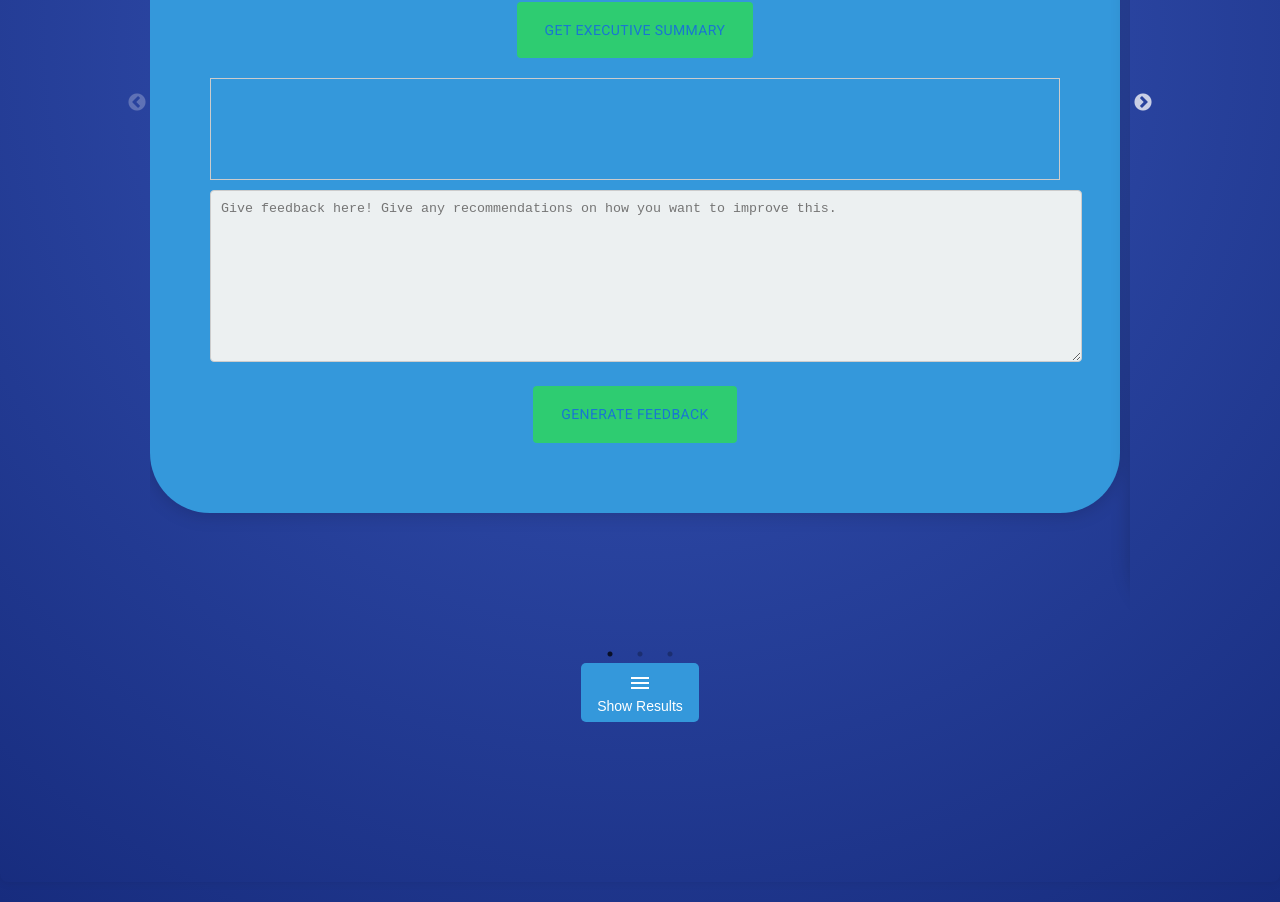
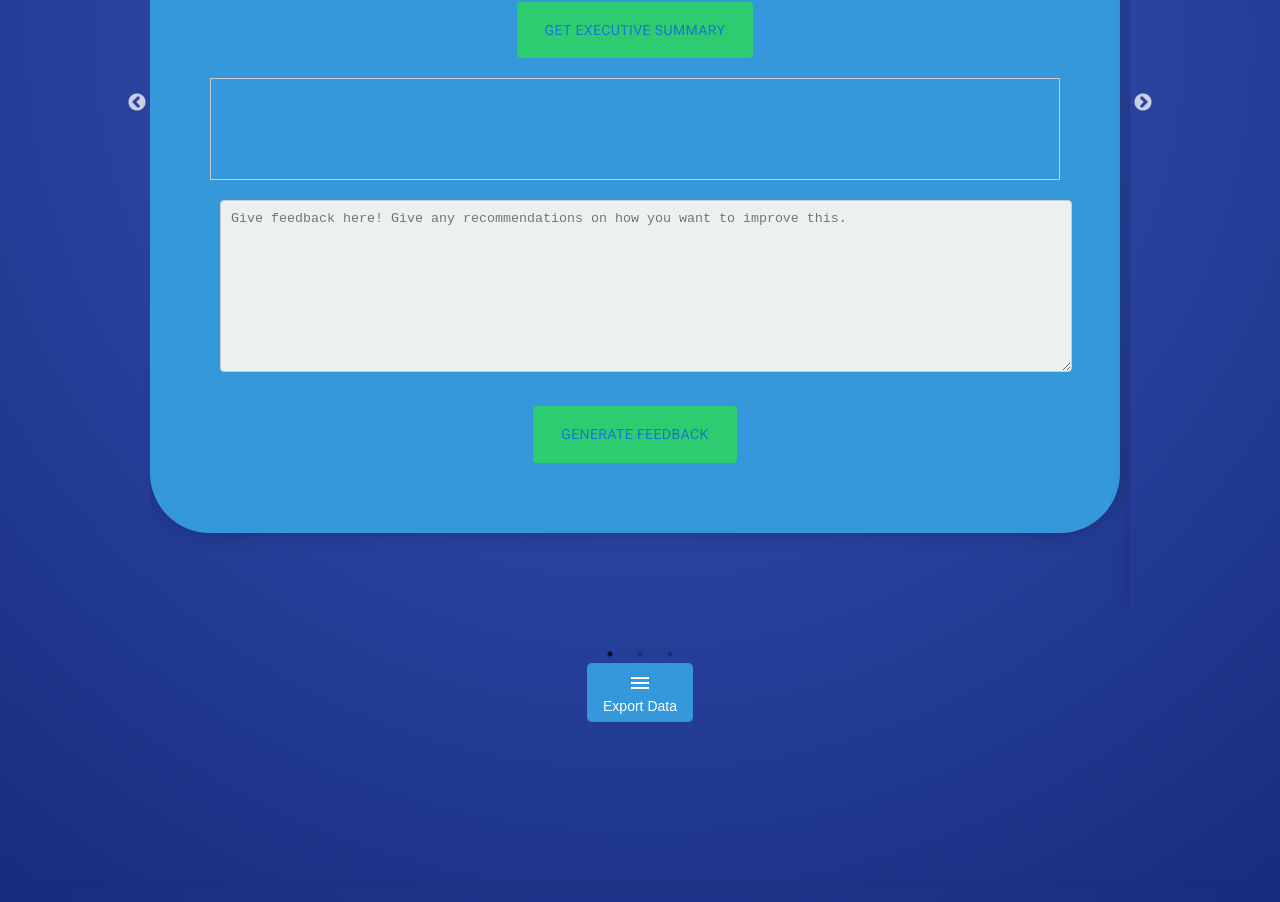
Before and after one commit to TarinPairor/exhibition-sales-pitch, a React (Create React App) app: page / in a window 1280 px wide. Shown: the part 830-1732 px from the top of the page. Built offline with nearby package versions, Linux system fonts and the light colour scheme.

Commit message:
changed API_KEY in pitch

```diff
--- a/src/components/ResultButtonsWrapper.js
+++ b/src/components/ResultButtonsWrapper.js
@@ -22,7 +22,7 @@ const ResultButtonsWrapper = ({
       <button onClick={toggleDisplay}>
         <MenuIcon />
         <br></br>
-        {isDisplayed ? "Hide Results" : "Show Results"}
+        Export Data
       </button>
       {isDisplayed && (
         <>
--- a/src/components/pages/Home.css
+++ b/src/components/pages/Home.css
@@ -68,13 +68,6 @@ body {
   display: inline-block;
   animation: glitter 20s infinite linear;
   font-size: 2em; /* Adjust the font size as needed */
-}
-
-.exec-summary-container,
-.proposed-solution-container,
-.price-container {
-  margin-bottom: 20px;
-  background-color: #83e8df;
 }
 
 [class$="-title"] {
@@ -196,3 +189,7 @@ textarea {
 .price-feedback-Button {
   text-align: center;
 }
+
+[class$="-feedback-input"] {
+  margin: 10px;
+}
--- a/src/components/pages/Home.js
+++ b/src/components/pages/Home.js
@@ -33,7 +33,7 @@ function Home() {
 
   const sliderSettings = {
     dots: true,
-    infinite: false,
+    infinite: true,
     speed: 500,
     slidesToShow: 1,
     slidesToScroll: 1,
--- a/src/components/pages/Pitch.css
+++ b/src/components/pages/Pitch.css
@@ -65,4 +65,5 @@
   margin-top: 20px;
   font-size: 18px;
   line-height: 1.5;
+  color: #fff;
 }
--- a/src/components/pages/Pitch.js
+++ b/src/components/pages/Pitch.js
@@ -1,13 +1,18 @@
 import { useState } from "react";
 import CircularIndeterminate from "../Circular";
+import { motion } from "framer-motion";
 import React from "react";
 import "./Pitch.css";
+import { API_KEY } from "../../API_KEY";
 function Pitch() {
-  const API_KEY = "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";
   const [text, setText] = useState("");
   const [pitch, setPitch] = useState("");
   const [load, setLoad] = useState(false);
   async function callOpenAIAPI() {
+    if (text.length == 0) {
+      setPitch("Input Something");
+      return;
+    }
     console.log("Calling the OpenAI API");
     setLoad(true);
     const APIBody = {
@@ -40,17 +45,35 @@ function Pitch() {
   return (
     <div className="pitch-container">
       <div className="pitch-title-wrapper">
-        <div className="pitch-title" style={{ position: "relative" }}>
+        <motion.div
+          className="pitch-title"
+          style={{ position: "relative" }}
+          initial={{ opacity: 0 }}
+          animate={{ opacity: 1 }}
+          transition={{ duration: 1 }}
+        >
           <h1 style={{ fontWeight: "bold" }}>
-            <span className="glitter-text">Generate Sales Pitch</span>
+            <motion.span
+              className="glitter-text"
+              initial={{ opacity: 0 }}
+              animate={{ opacity: 1 }}
+              transition={{ delay: 0.5, duration: 1 }}
+            >
+              Generate Sales Pitch
+            </motion.span>
           </h1>
-        </div>
-        <div className="pitch-title-desc">
+        </motion.div>
+        <motion.div
+          className="pitch-title-desc"
+          initial={{ opacity: 0 }}
+          animate={{ opacity: 1 }}
+          transition={{ delay: 1, duration: 1 }}
+        >
           <p>
-            Generate an elavator pitch for any situation. Type in some keywords
-            (ie product name, description etc) and you're good to go!
+            Generate an elevator pitch for any situation. Type in some keywords
+            (i.e., product name, description, etc.), and you're good to go!
           </p>
-        </div>
+        </motion.div>
       </div>
       <div className="wrapper">
         <div className="pitch-word-count">
```
